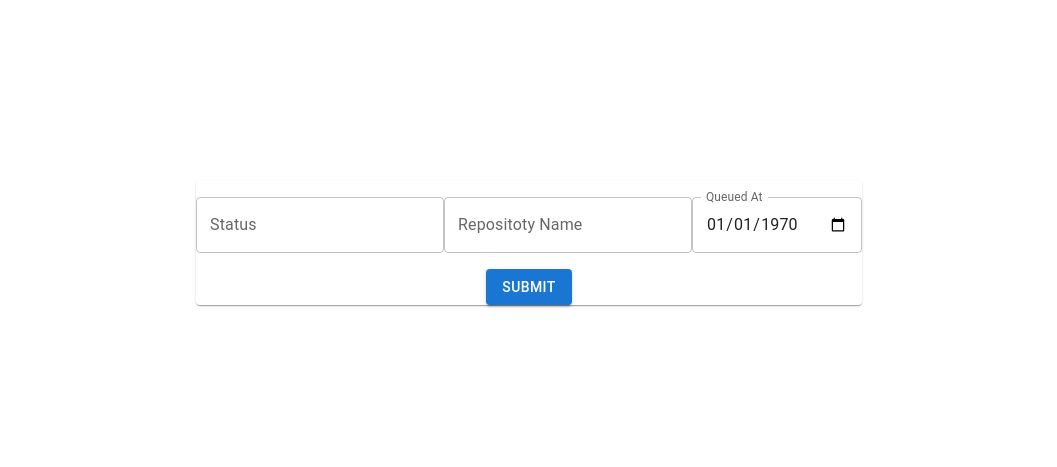
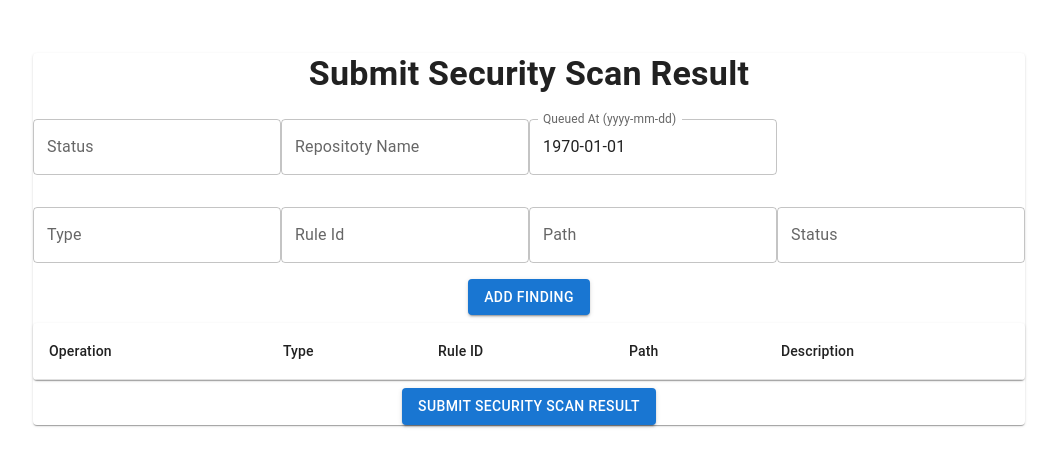
Before and after one commit to SahanWickramage/adxl-code-challenge, a React (Vite) app in the folder dashboard/: page /submit in a window 1280 px wide. Shown: the part 161-628 px from the top of the page, without its empty margins (111-1168 px from the left). Built offline with nearby package versions, Linux system fonts and the light colour scheme.

Commit message:
task4 : developed submit form ui functionalities

```diff
--- a/dashboard/src/screens/submit-scan-result/SubmitScanResult.tsx
+++ b/dashboard/src/screens/submit-scan-result/SubmitScanResult.tsx
@@ -2,7 +2,8 @@ import { FormEvent, useState } from 'react';
 import { Paper, Box, Button, TableContainer, TextField, Typography, Table, TableBody, TableCell, TableHead, TableRow } from '@mui/material';
 import { SecurityScanResult } from '../../types/SecurityScanResult';
 import { SecurityScanFinding } from '../../types/SecurityScanFinding';
-import parseDate from '../../util/DateUtil';
+import { parseDate, formatDate } from '../../util/DateUtil';
+import { ScanResultSubmitRequest } from '../../types/ScanResultSubmitRequest';
 
 type FormData = {
   securityScanResult: SecurityScanResult;
@@ -10,16 +11,23 @@ type FormData = {
   toBeAddedFinding: SecurityScanFinding;
 };
 
+const columnNames: string[] = ['Type', 'Rule ID', 'Path', 'Description'];
+
 function SubmitScanResult() {
     const [formData, setFormData] = useState<FormData>({
-        securityScanResult: {_id: '', status: '', repoName: '', queuedAt: new Date(1970)},
+        securityScanResult: {_id: '', status: '', repoName: '', queuedAt: new Date(1970), findingCount: 0},
         securityScanFindingList: [],
         toBeAddedFinding: {type: '', ruleId: '', path: '', description: ''}
     });
 
 
     function handleSubmit(event: FormEvent<HTMLFormElement>): void {
-        throw new Error('Function not implemented.');
+        event.preventDefault();
+        const request: ScanResultSubmitRequest = {
+            result: formData.securityScanResult,
+            findings: formData.securityScanFindingList
+        }
+        console.log('submit request', request);
     }
 
     const handleResultChange = (field: keyof SecurityScanResult) =>
@@ -29,7 +37,8 @@ function SubmitScanResult() {
             ...formData,
             securityScanResult: {
                 ...formData.securityScanResult,
-                [field]: field === 'queuedAt' ? parseDate(event.target.value) : event.target.value
+                [field]: field === 'queuedAt' ? parseDate(event.target.value,
+                    formData.securityScanResult.queuedAt) : event.target.value
             }
         });
       };
@@ -45,8 +54,42 @@ function SubmitScanResult() {
         });
       };
 
+    function removeFinding(index: number): void {
+        var updatedFindings = [...formData.securityScanFindingList];
+        updatedFindings.splice(index, 1);
+
+        const newFindingCount = formData.securityScanResult.findingCount - 1;
+
+        setFormData({ ...formData,
+            securityScanFindingList: updatedFindings,
+            securityScanResult: {
+                ...formData.securityScanResult,
+                findingCount: newFindingCount}
+        });
+    }
+
+    function addFinding(): void {
+        const toBeAddedFinding: SecurityScanFinding = {
+            type: formData.toBeAddedFinding.type,
+            ruleId: formData.toBeAddedFinding.ruleId,
+            path: formData.toBeAddedFinding.path,
+            description: formData.toBeAddedFinding.description,
+        };
+
+        const updatedSecurityFindings = [...formData.securityScanFindingList, toBeAddedFinding];
+        const newFindingCount = formData.securityScanResult.findingCount + 1;
+        setFormData({ ...formData,
+            securityScanFindingList: updatedSecurityFindings,
+            securityScanResult: {
+                ...formData.securityScanResult,
+                findingCount: newFindingCount},
+            toBeAddedFinding: {type: '', ruleId: '', path: '', description: ''}
+        });
+    }
+
     return (
         <Paper>
+            <Typography variant="h4"><b>Submit Security Scan Result</b></Typography>
             <Box component="form" onSubmit={handleSubmit}>
 
                 <Box key="scan-result-box" display="flex" alignItems="center" marginY={1}>
@@ -63,19 +106,86 @@ function SubmitScanResult() {
                         margin="normal"
                     />
                     <TextField name="scan-result-queued-at"
-                        label="Queued At"
-                        type='date'
-                        value={formData.securityScanResult.queuedAt.toISOString().split('T')[0]}
+                        label="Queued At (yyyy-mm-dd)"
+                        value={formatDate(formData.securityScanResult.queuedAt)}
                         onChange={handleResultChange('queuedAt')}
                         margin="normal"
                     />
+                </Box>
+
+                <Box key="scan-finding-box" display="flex" alignItems="center" marginY={1}>
+                    <TextField name="scan-finding-type"
+                        label="Type"
+                        value={formData.toBeAddedFinding.type}
+                        onChange={handleFindingChange('type')}
+                        margin="normal"
+                    />
+                    <TextField name="scan-finding-rule-id"
+                        label="Rule Id"
+                        value={formData.toBeAddedFinding.ruleId}
+                        onChange={handleFindingChange('ruleId')}
+                        margin="normal"
+                    />
+                    <TextField name="scan-finding-path"
+                        label="Path"
+                        value={formData.toBeAddedFinding.path}
+                        onChange={handleFindingChange('path')}
+                        margin="normal"
+                    />
+                        <TextField name="scan-finding-description"
+                        label="Status"
+                        value={formData.toBeAddedFinding.description}
+                        onChange={handleFindingChange('description')}
+                        margin="normal"
+                    />
+                </Box>
+
+                <Button variant="contained"
+                    color="primary"
+                    onClick={addFinding}
+                >Add Finding
+                </Button>
+
+                <Box key="scan-finding-table" display="flex" alignItems="center" marginY={1}>
+                    <TableContainer component={Paper}>
+                        <Table sx={{ minWidth: 650 }} aria-label="simple table">
+                            <TableHead>
+                                <TableRow>
+                                    <TableCell>Operation</TableCell>
+                                    {columnNames.map(column => (
+                                        <TableCell key={`scan-finding-table-header-${column}`}>{column}</TableCell>
+                                    ))}
+                                </TableRow>
+                            </TableHead>
+                            <TableBody>
+                                {formData.securityScanFindingList.map((record, index) => (
+                                    <TableRow key={`scan-finding-table-record-${index}`}>
+                                        <TableCell>
+                                            <Button
+                                                variant="contained"
+                                                color="warning"
+                                                size="small"
+                                                onClick={() => removeFinding(index)}
+                                            >
+                                            Remove Finding
+                                            </Button>
+                                        </TableCell>
+                                        <TableCell>{record.type}</TableCell>
+                                        <TableCell>{record.ruleId}</TableCell>
+                                        <TableCell>{record.path}</TableCell>
+                                        <TableCell>{record.description}</TableCell>
+                                    </TableRow>
+                                ))}
+                            </TableBody>
+                        </Table>
+                    </TableContainer>
                 </Box>
 
                 <Button type="submit"
                     variant="contained"
                     color="primary"
                 >
-                    Submit
+                    Submit Security Scan Result
                 </Button>
             </Box>
         </Paper>
--- /dev/null
+++ b/dashboard/src/types/ScanResultSubmitRequest.ts
@@ -0,0 +1,9 @@
+import { SecurityScanFinding } from "./SecurityScanFinding";
+import { SecurityScanResult } from "./SecurityScanResult";
+
+type ScanResultSubmitRequest = {
+    result: SecurityScanResult
+    findings: SecurityScanFinding[]
+};
+
+export type { ScanResultSubmitRequest };
--- a/dashboard/src/types/SecurityScanResult.ts
+++ b/dashboard/src/types/SecurityScanResult.ts
@@ -3,6 +3,7 @@ type SecurityScanResult = {
     status: string;
     repoName: string;
     queuedAt: Date;
+    findingCount: number;
 };
 
 export type {SecurityScanResult};
```
